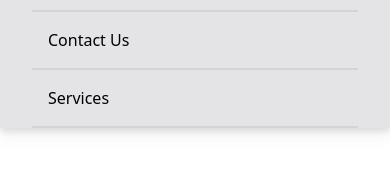
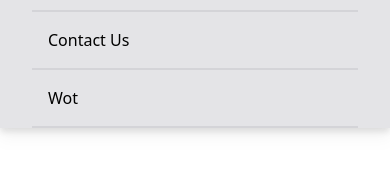
Before and after one commit to geremytyt/portfolio, a React (Create React App) app: page / in a window 390 px wide. Both pictures are taken after a click on the element 356 px from the left and 35 px from the top of the page. Shown: the part 174-346 px from the top of the page. Built offline with nearby package versions, Linux system fonts and the light colour scheme.

Commit message:
test commit

```diff
--- a/src/components/navigation.js
+++ b/src/components/navigation.js
@@ -99,7 +99,7 @@ function Navigation() {
             </li>
 
             <li onClick={handleClose} className='border-b-2 border-zinc-300 w-full'>
-              Services
+              Wot
             </li>
           </ul>
 
```
